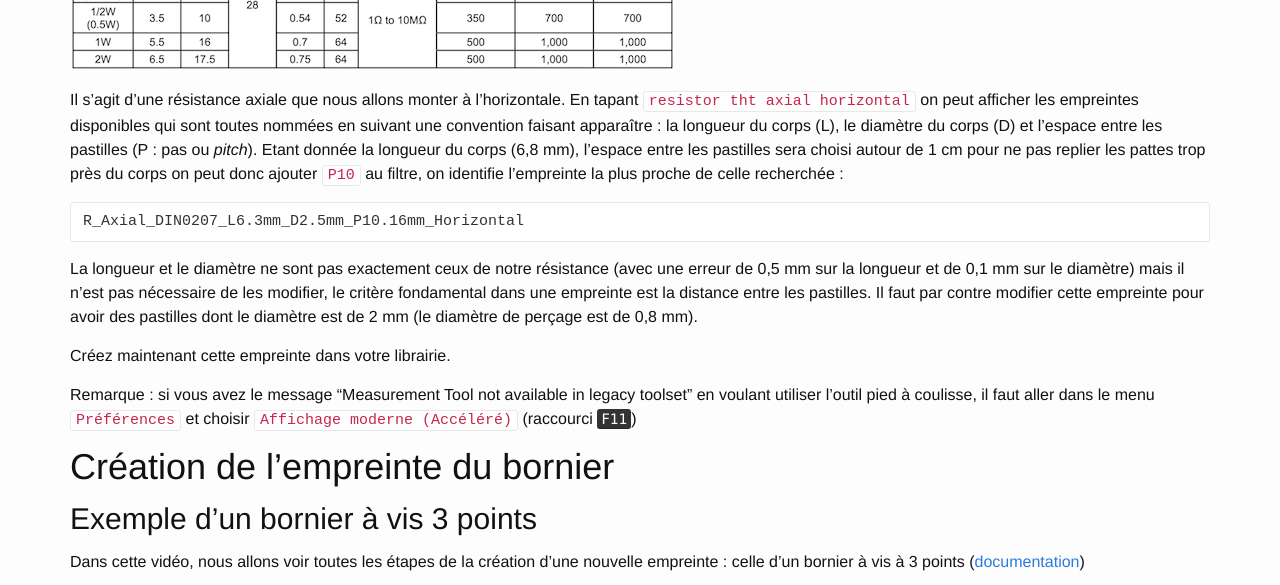
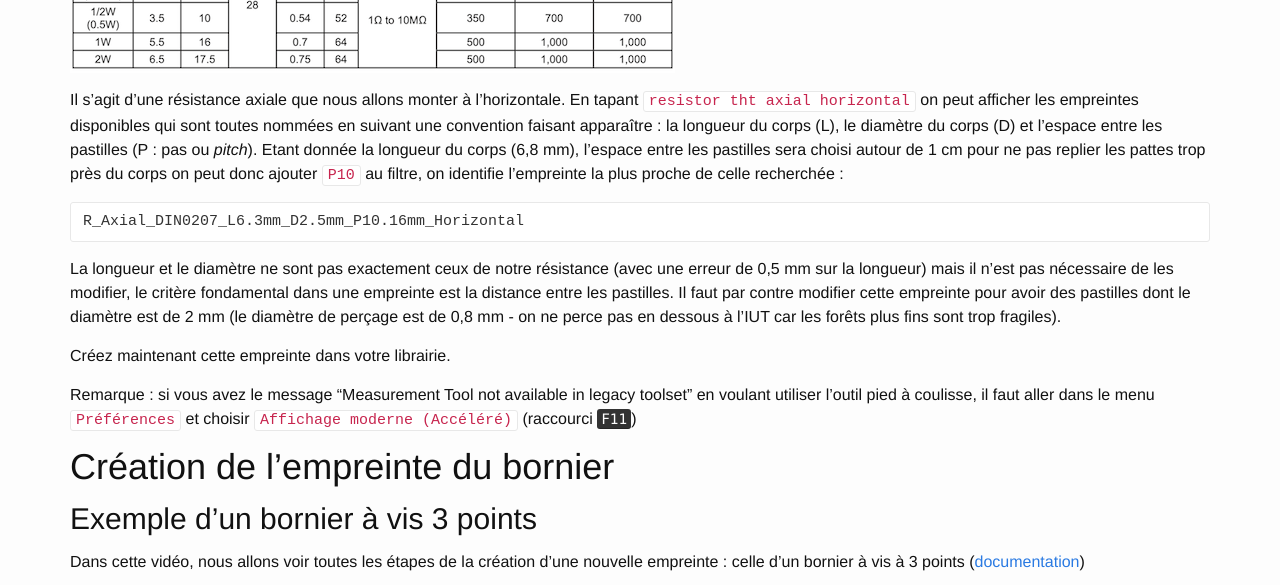
Before and after one commit to geiilyon/cao-geii-lyon, a Jekyll site: the page built from _collection_enonces/tp3.md, in a window 1280 px wide and 900 px high, scrolled down 1909 px, cut to the strip 0-585 px from the top of the window. Built offline with Jekyll 4.4.1, drawn with Linux system fonts in a browser that asks for light colours; nearby versions of some CDN libraries; library files that are not in the unit come from our copies.

Commit message:
Correction erreur sur écart diametre empreinte resistance

````diff
--- a/_collection_enonces/tp3.md
+++ b/_collection_enonces/tp3.md
@@ -38,7 +38,7 @@
 R_Axial_DIN0207_L6.3mm_D2.5mm_P10.16mm_Horizontal
 ```
 
-La longueur et le diamètre ne sont pas exactement ceux de notre résistance (avec une erreur de 0,5 mm sur la longueur et de 0,1 mm sur le diamètre) mais il n'est pas nécessaire  de les modifier, le critère fondamental dans une empreinte est la distance entre les pastilles. Il faut par contre modifier cette empreinte pour avoir des pastilles dont le diamètre est de 2 mm (le diamètre de perçage est de 0,8 mm).
+La longueur et le diamètre ne sont pas exactement ceux de notre résistance (avec une erreur de 0,5 mm sur la longueur) mais il n'est pas nécessaire  de les modifier, le critère fondamental dans une empreinte est la distance entre les pastilles. Il faut par contre modifier cette empreinte pour avoir des pastilles dont le diamètre est de 2 mm (le diamètre de perçage est de 0,8 mm - on ne perce pas en dessous à l'IUT car les forêts plus fins sont trop fragiles).
 
 Créez maintenant cette empreinte dans votre librairie.
 
````
